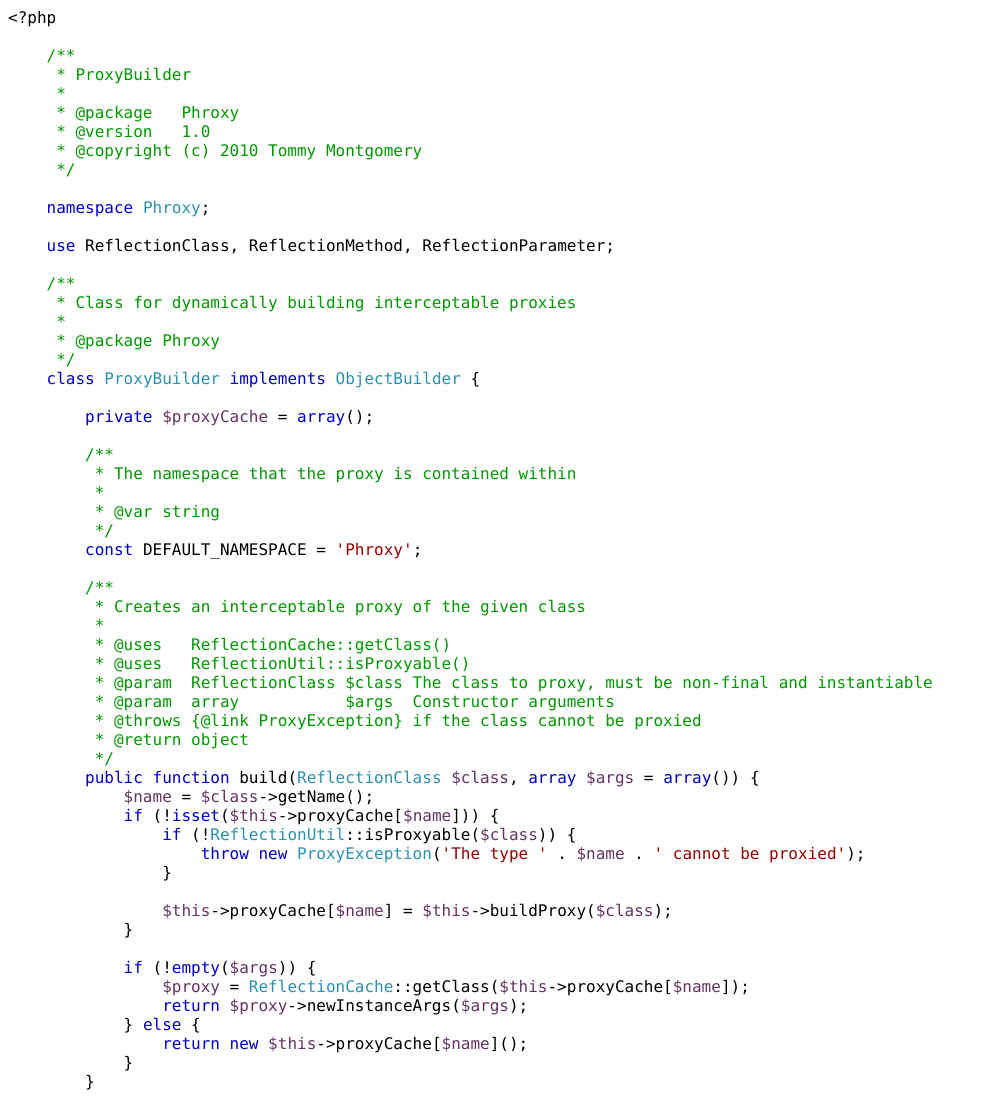
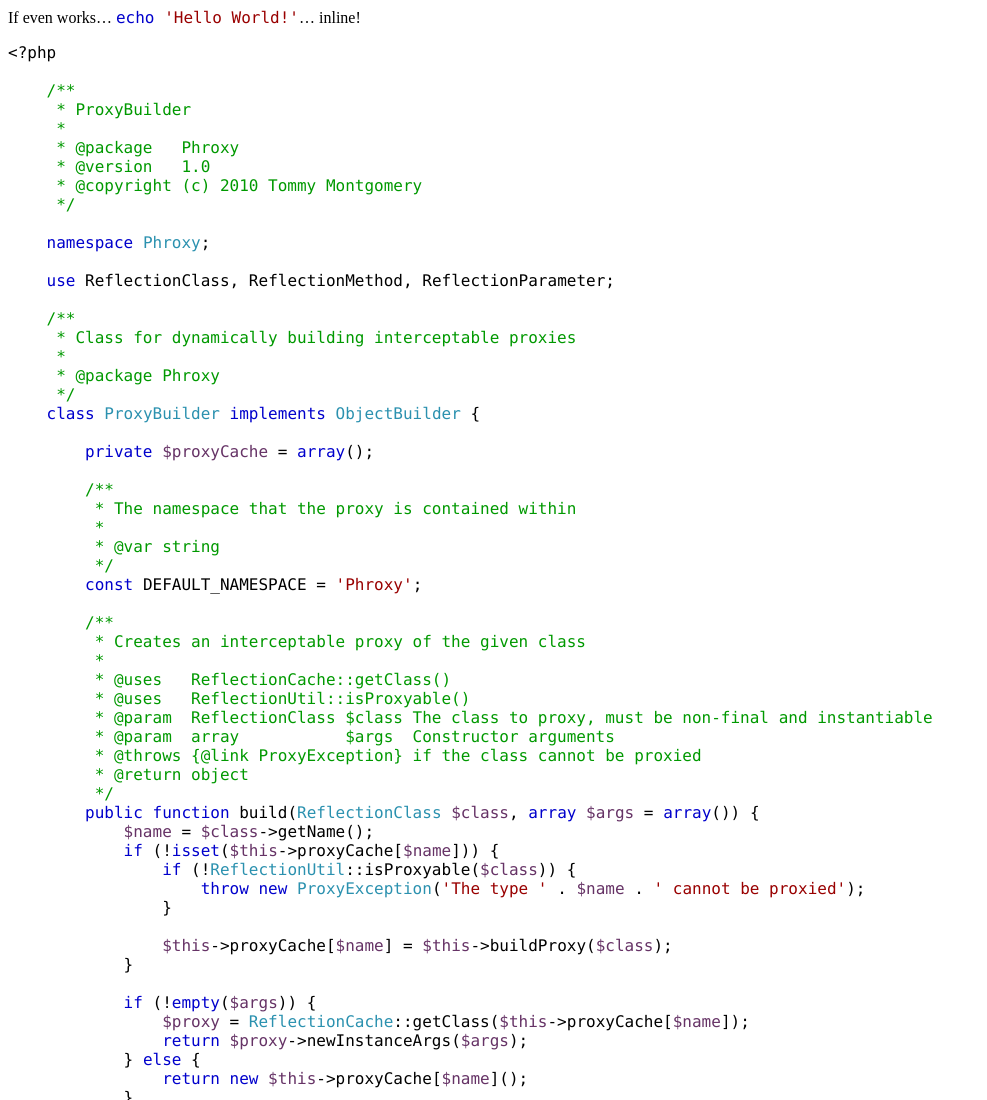
Before and after one commit to tmont/sunlight, a plain HTML site: page test-php.html in a window 1280 px wide. Shown: the top 1100 px of the page, without its empty margins (0-987 px from the left). Drawn offline with Linux system fonts and the light colour scheme.

Commit message:
highlightAll checks all tags instead of just <pre><code> snippets

```diff
--- a/sunlight-php.js
+++ b/sunlight-php.js
@@ -100,7 +100,7 @@
 				{ opener: { token: "keyword", values: ["implements"] }, closer: { token: "punctuation", values: ["{"] } },
 
 				//namespace name
-				{ opener: { token: "keyword", values: ["namespace"] }, closer: { token: "punctuation", values: [";"] } },
+				{ opener: { token: "keyword", values: ["namespace"] }, closer: { token: "punctuation", values: [";"] } }
 			]
 		},
 
--- a/sunlight.js
+++ b/sunlight.js
@@ -582,14 +582,12 @@
 
 		highlightAll: function(options) {
 			var parser = new parserConstructor(options);
-			var preTags = document.getElementsByTagName("pre");
-			for (var i = 0, match; i < preTags.length; i++) {
-				if ((match = preTags[i].className.match(/\s*sunlight-(\S+)\s*/)) !== null) {
-					var languageId = match[1];
-					var code = preTags[i].getElementsByTagName("code")[0];
-
-					if (code.firstChild !== null) {
-						code.innerHTML = parser.highlight(code.firstChild.nodeValue, languageId);
+			var tags = document.getElementsByTagName("*");
+			for (var i = 0, match, languageId; i < tags.length; i++) {
+				if ((match = tags[i].className.match(/\s*sunlight-highlight-(\S+)\s*/)) !== null) {
+					languageId = match[1];
+					if (tags[i].firstChild !== null) {
+						tags[i].innerHTML = parser.highlight(tags[i].firstChild.nodeValue, languageId);
 					}
 				}
 			}
--- a/test-php.html
+++ b/test-php.html
@@ -45,7 +45,12 @@
 	</head>
 
 	<body>
-<pre class="sunlight-php"><code>&lt;?php
+
+	<p>
+		If even works&hellip; <code class="sunlight-highlight-php">echo 'Hello World!'</code>&hellip; inline!
+	</p>
+
+<pre><code class="sunlight-highlight-php">&lt;?php
 
     /**
      * ProxyBuilder
```
Also changed, not shown: test.html (+1 -1 lines).
